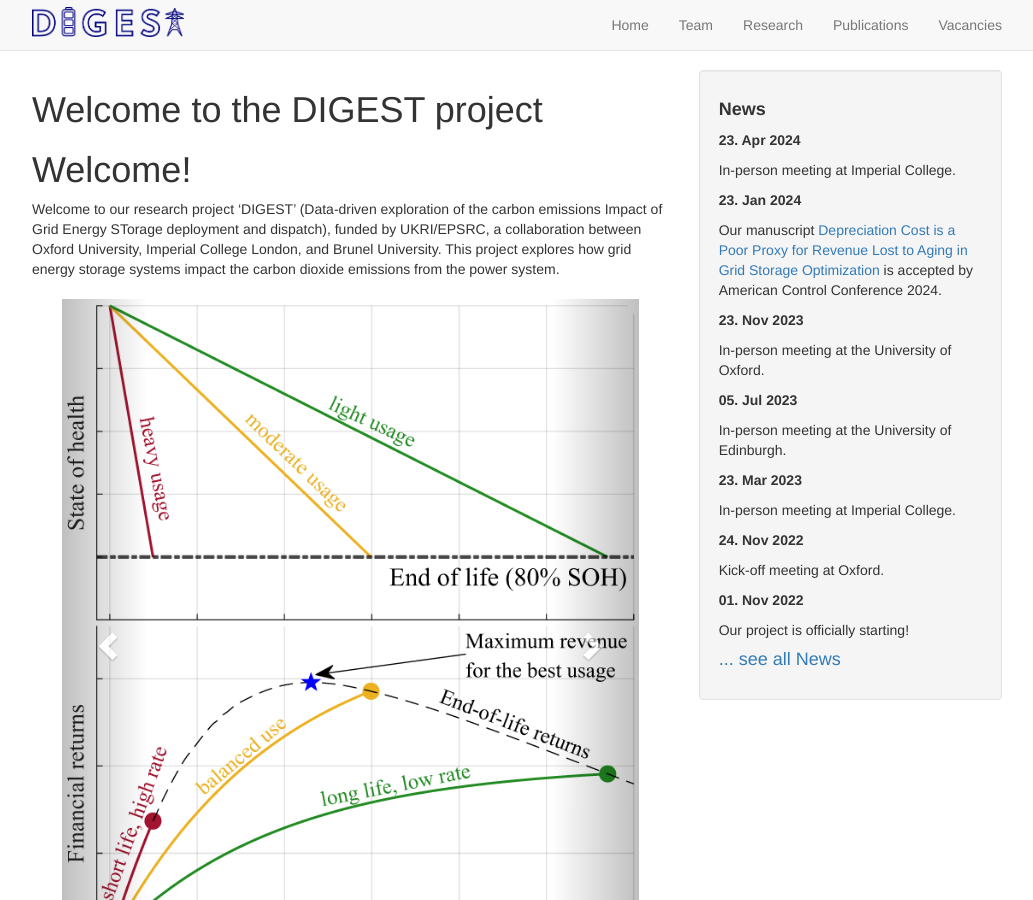
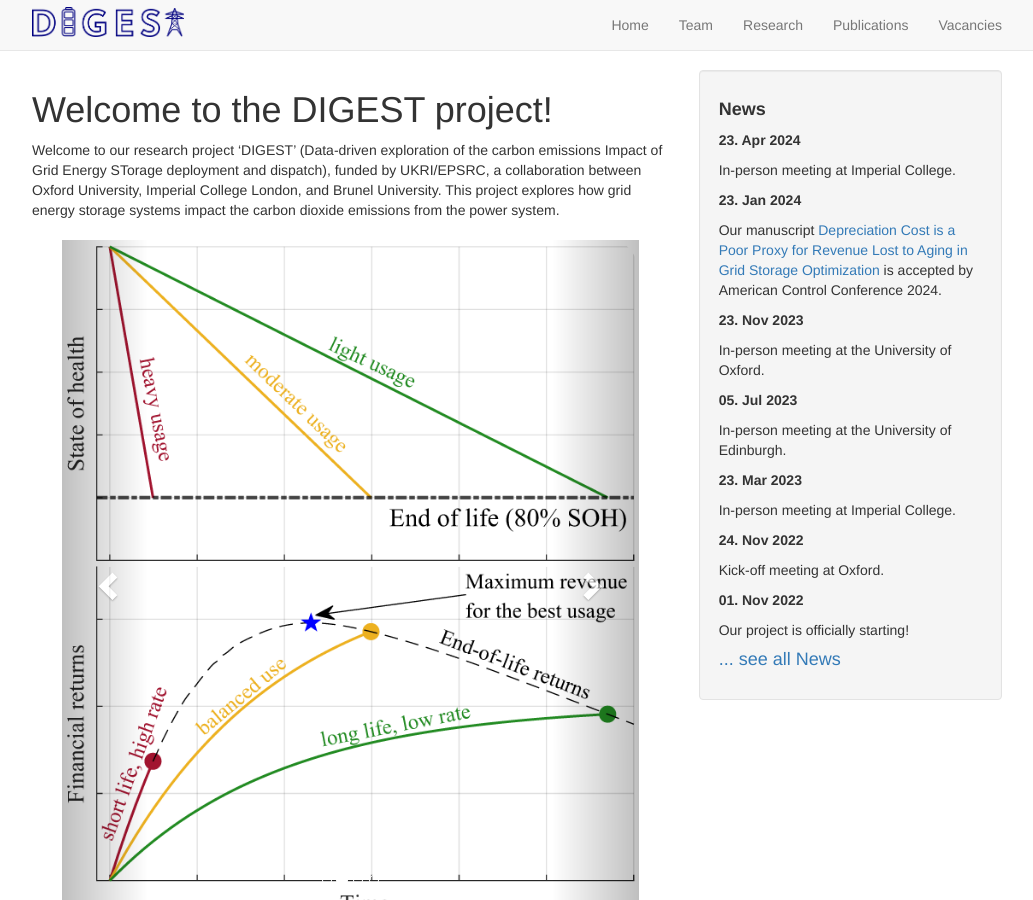
Before and after one commit to EPSRC-DIGEST/epsrc-digest.github.io, a Jekyll site: the page built from _pages/home.md, in a window 1280 px wide and 900 px high. Shown: the whole window, without its empty margins (123-1156 px from the left). Built offline with Jekyll 4.4.1, drawn with Linux system fonts in a browser that asks for light colours; nearby versions of some CDN libraries.

Commit message:
update two title in home layout

```diff
--- a/_layouts/homelay.html
+++ b/_layouts/homelay.html
@@ -2,11 +2,11 @@
 layout: default
 ---
 
-  <div id="homeid" class="col-sm-8">
-        <h1>Welcome to the DIGEST project</h1>
+<div id="homeid" class="col-sm-8">
+  <!-- <h1>Welcome to the DIGEST project</h1> -->
 
-	{{ content }}
-  </div>
-  <div id="newsid" class="col-sm-4" >
-	{% include news.html %}
-  </div>
+  {{ content }}
+</div>
+<div id="newsid" class="col-sm-4">
+  {% include news.html %}
+</div>
```
Also changed, not shown: _pages/home.md (+1 -1 lines).
